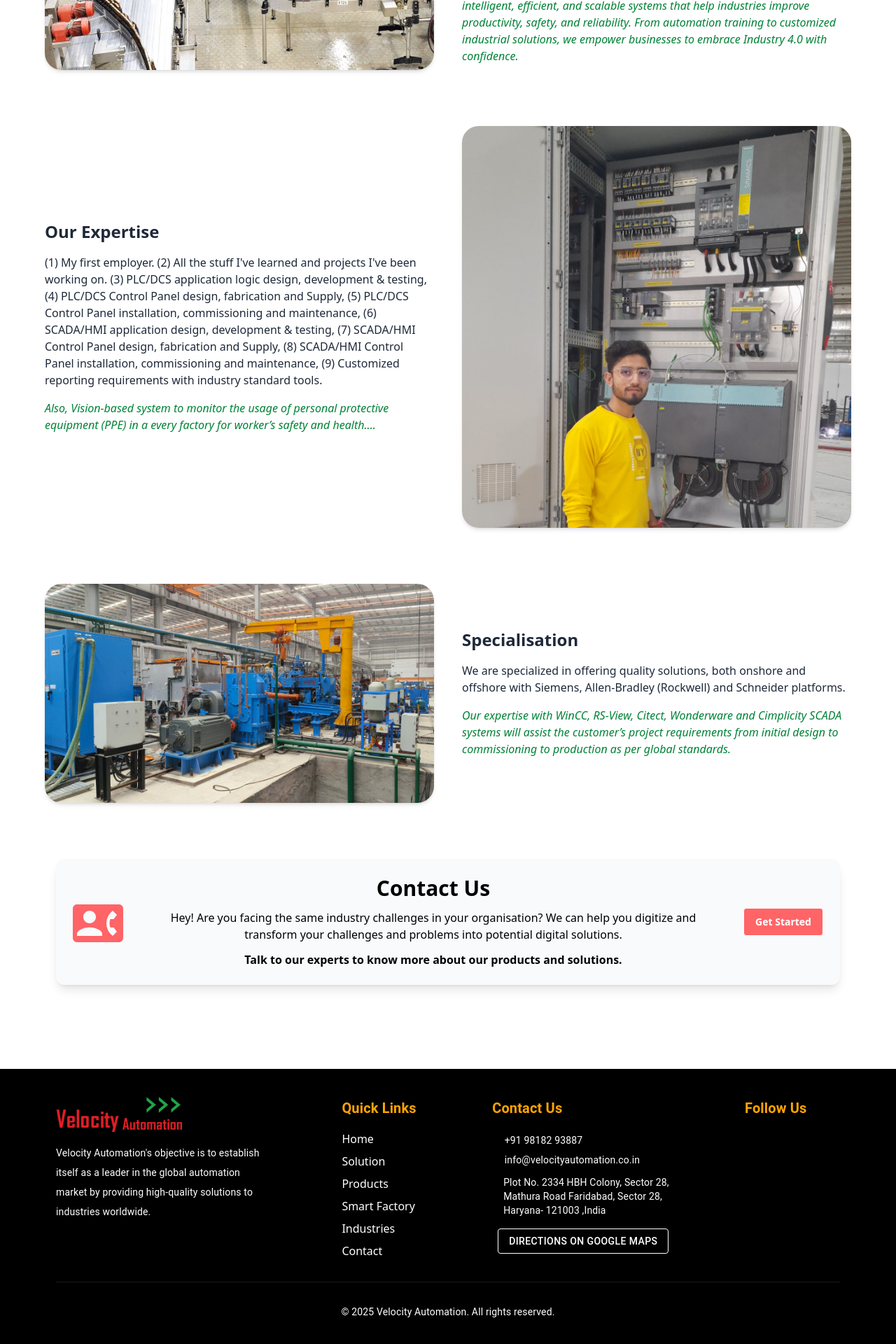
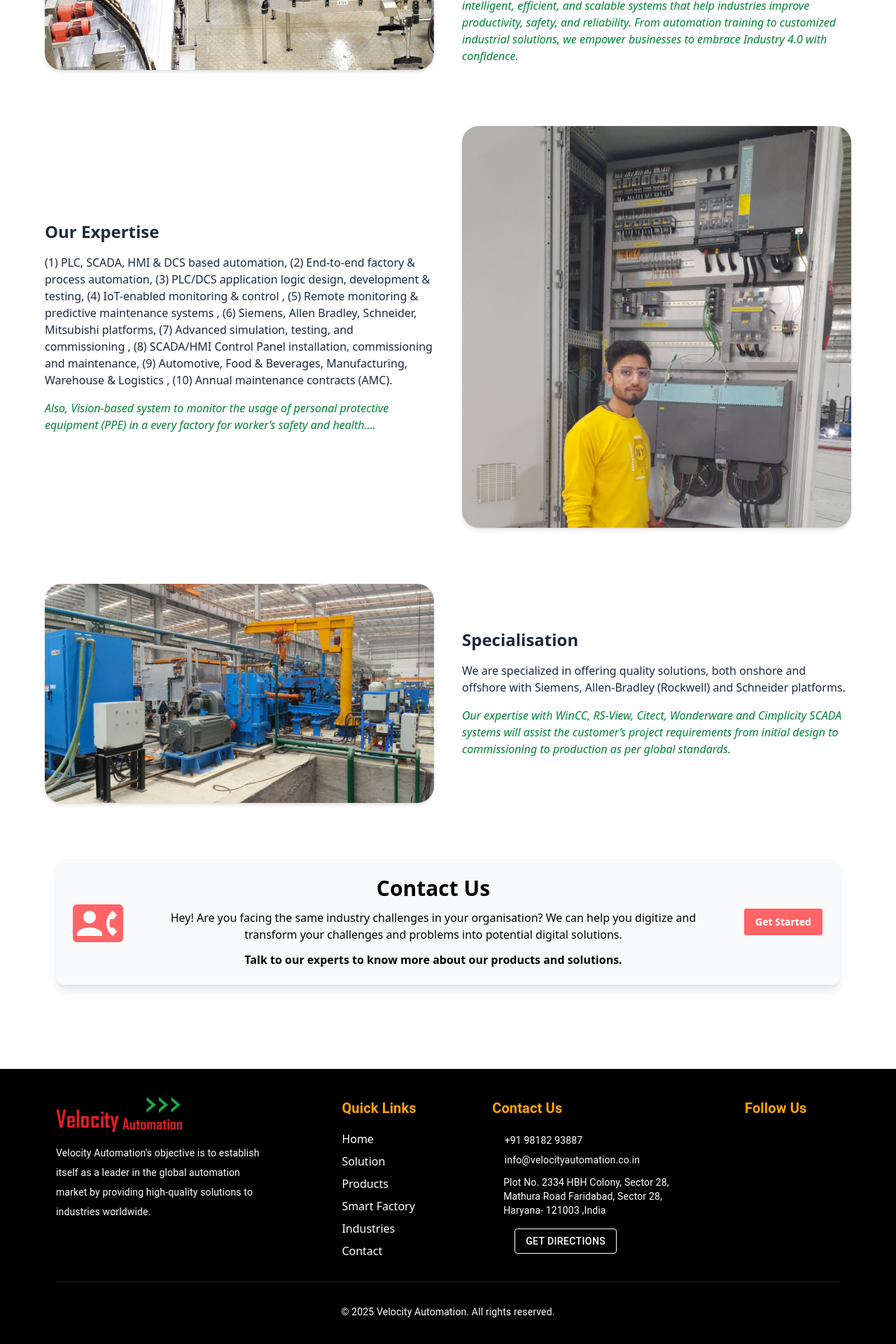
Before and after one commit to Anshika-9-tiwari/Velocity_Automation, a Next.js app: page /about in a window 1280 px wide. Shown: the part 2215-4135 px from the top of the page at 70% size. Built offline with nearby package versions, Linux system fonts and the light colour scheme; some icons are missing.

Commit message:
email verification done

```diff
--- a/src/app/about/page.tsx
+++ b/src/app/about/page.tsx
@@ -27,7 +27,7 @@ const featureData = [
   {
     title: 'Our Expertise',
     image: '/controlsystem.jpg',
-    desc: `(1) My first employer.  (2) All the stuff I've learned and projects I've been working on. (3) PLC/DCS application logic design, development & testing, (4) PLC/DCS Control Panel design, fabrication and Supply, (5) PLC/DCS Control Panel installation, commissioning and maintenance, (6) SCADA/HMI application design, development & testing, (7) SCADA/HMI Control Panel design, fabrication and Supply,  (8) SCADA/HMI Control Panel installation, commissioning and maintenance, (9) Customized reporting requirements with industry standard tools.`,
+    desc: `(1) PLC, SCADA, HMI & DCS based automation, (2) End-to-end factory & process automation, (3) PLC/DCS application logic design, development & testing, (4) IoT-enabled monitoring & control , (5) Remote monitoring & predictive maintenance systems , (6) Siemens, Allen Bradley, Schneider, Mitsubishi platforms, (7) Advanced simulation, testing, and commissioning ,  (8) SCADA/HMI Control Panel installation, commissioning and maintenance, (9) Automotive, Food & Beverages, Manufacturing, Warehouse & Logistics , (10) Annual maintenance contracts (AMC).`,
     extra: `Also, Vision-based system to monitor the usage of personal protective equipment (PPE) in a every factory for worker’s safety and health....`,
   },
   {
--- a/src/components/footer.tsx
+++ b/src/components/footer.tsx
@@ -97,9 +97,9 @@ export default function Footer() {
               href="https://www.google.com/maps/place/Velocity+automation/@28.4388923,77.3094251,17z/data=!3m1!4b1!4m6!3m5!1s0x390cdd00164afdd1:0x3acf2f7228952e1d!8m2!3d28.4388923!4d77.312!16s%2Fg%2F11xsn9dzdp?entry=ttu&g_ep=EgoyMDI1MDgyNS4wIKXMDSoASAFQAw%3D%3D"
               target="_blank"
               rel="noopener"
-              sx={{ mt: 2, ml:1, borderColor: 'white', color: 'white', '&:hover': { borderColor: 'orange', backgroundColor: 'orange' } }}
+              sx={{ mt: 2, ml:4, borderColor: 'white', color: 'white', '&:hover': { borderColor: 'orange', backgroundColor: 'orange' } }}
             >
-              Directions on Google Maps
+              Get Directions
             </Button>
         </Grid>
 
```
